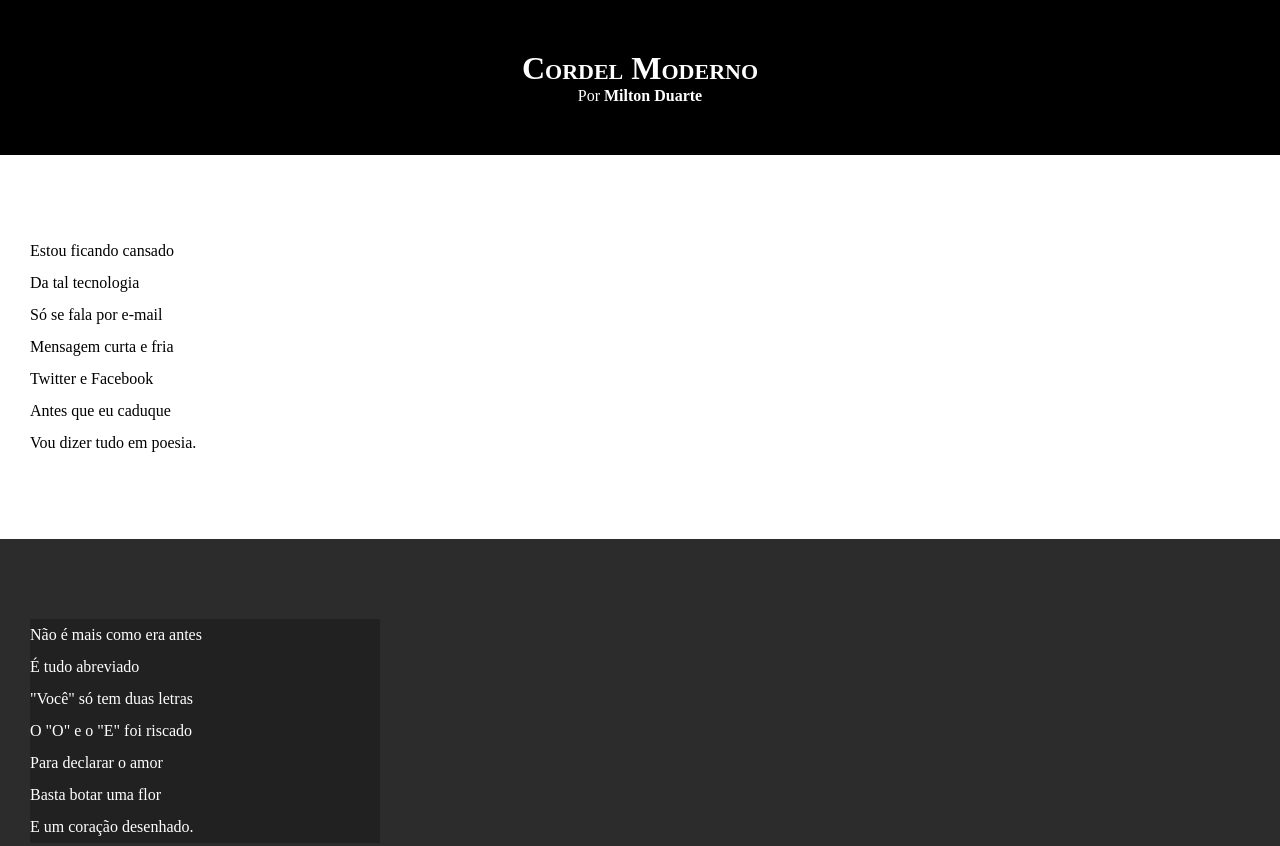
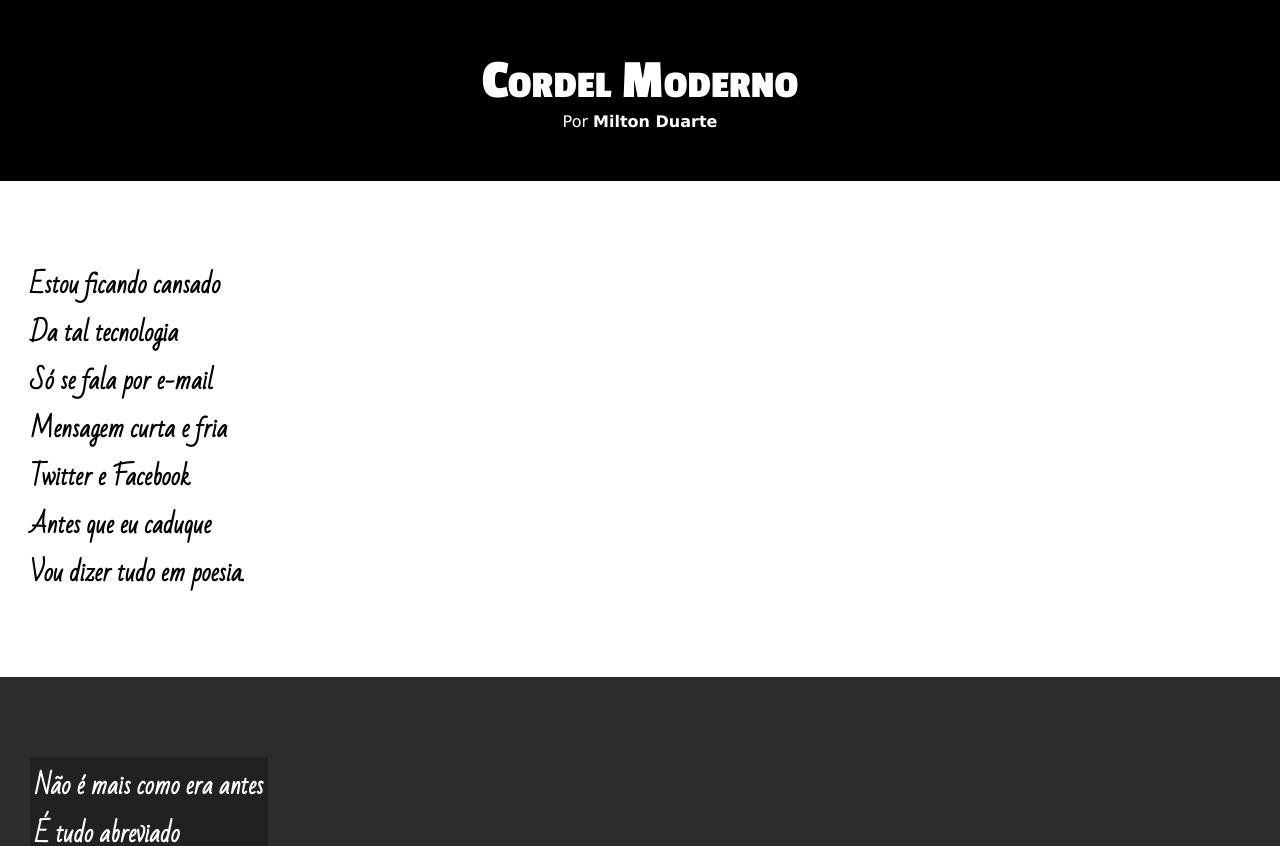
Before and after one commit to amandaoliveira-dev/Projeto2-Cordel, a plain HTML site: page index.html in a window 1280 px wide. Shown: the top 846 px of the page. Drawn offline with Linux system fonts and the light colour scheme.

Commit message:
att 1.04
-importado fontes 'Passion One' e 'Bad Script'
-estilos de fontes atualizados

```diff
--- a/estilo.css
+++ b/estilo.css
@@ -1,11 +1,40 @@
 @charset "UTF-8";
+@import url('https://fonts.googleapis.com/css2?family=Bad+Script&family=Passion+One:wght@400;700&display=swap');
+
+/*.passion-one-regular {
+  font-family: "Passion One", sans-serif;
+  font-weight: 400;
+  font-style: normal;
+}
+
+.passion-one-bold {
+  font-family: "Passion One", sans-serif;
+  font-weight: 700;
+  font-style: normal;
+
+}
+  .bad-script-regular {
+  font-family: "Bad Script", cursive;
+  font-weight: 400;
+  font-style: normal;
+}
+
+*/
+:root {
+    --fonte1: Verdana, Geneva, Tahoma, sans-serif;
+    --fonte2: 'Passion One', sans-serif;
+    --fonte3: 'Bad Script', sans-serif;
+
+}
 *{
     margin: 0px;
     padding: 0px;
+    font-size: 1em;
 }
 html, body {
     min-height: 100vh;
     background-color: darkgray;
+    font-family: var(--fonte1);
 }
 header {
     background-color: black;
@@ -15,6 +44,8 @@ header {
 header > h1 {
     padding-top: 50px;
     font-variant: small-caps;
+    font-family: var(--fonte2);
+    font-size: 7vh;
 
 }
 header > p {
@@ -33,6 +64,9 @@ padding-top: 10vh;
 padding-bottom: 10vh;
 line-height: 2em;
 padding-left: 30px;
+font-family: var(--fonte3);
+font-size: 3vh;
+font-weight: bold;
 
 }
 .normal {
@@ -44,7 +78,8 @@ padding-left: 30px;
     color: white;
 }
 .imagem > p {
-    width: 350px;
+    display: inline-block;
+    padding: 5px;
     background-color: rgba(0, 0, 0, 0.26);
 }
 
```
